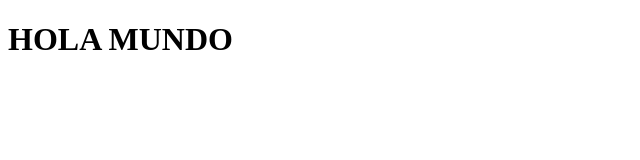
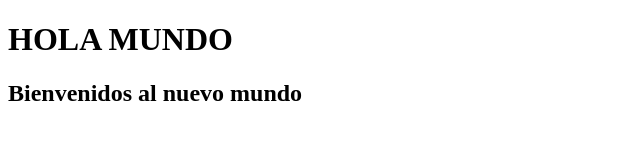
Before and after one commit to juansarevalo/HolaMundo, a plain HTML site: page index.html in a window 1280 px wide. Shown: the whole page, without its empty margins (0-640 px from the left). Drawn offline with Linux system fonts and the light colour scheme.

Commit message:
Nueva linea

```diff
--- a/index.html
+++ b/index.html
@@ -7,5 +7,6 @@
 </head>
 <body>
     <h1>HOLA MUNDO</h1>
+    <h2>Bienvenidos al nuevo mundo</h2>
 </body>
 </html>
```
